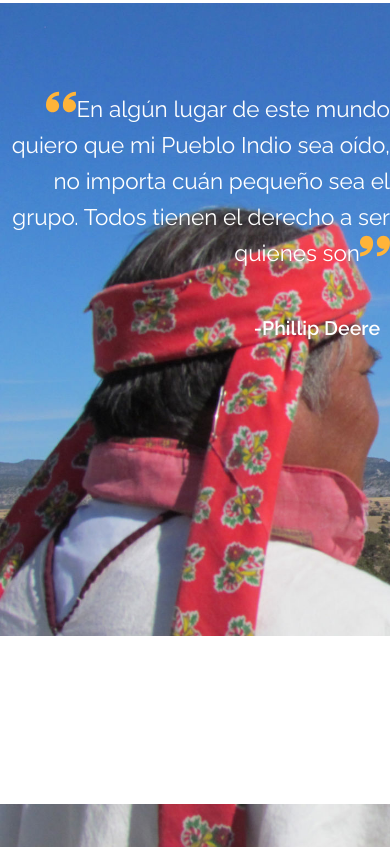
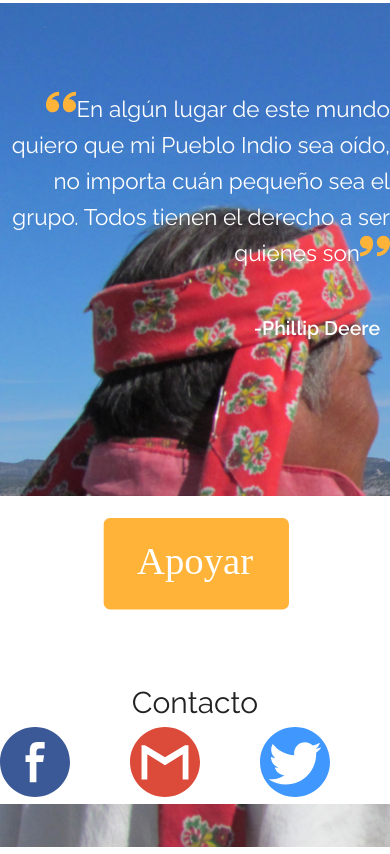
Before and after one commit to marioacc/BowerazaPage, a plain HTML site: page index.html in a window 390 px wide. Shown: the part 4943-5797 px from the top of the page. Drawn offline with Linux system fonts and the light colour scheme.

Commit message:
que onda con esto

```diff
--- a/css/sections/_contacto.sass
+++ b/css/sections/_contacto.sass
@@ -37,8 +37,55 @@
          text-align: right
          padding: 0 30px
          margin-top: -5vh
+         margin-bottom: 10px
          @media screen and (max-width: 500px)
             font-size: 1.3em
             padding: 0 10px
    .canvas
       min-height: 20vh
+      .paypal
+         img
+            max-width: 200px
+            margin:auto
+            margin-top: -3vh
+            margin-left: 20vw
+            @media screen and (max-width: 800px)
+               min-width: 50%
+               max-height: 100px
+            @media screen and (max-width: 500px)
+               margin-left: 25vw
+
+      .contact
+         margin-top: 5vh
+
+      p
+         font-size: 2em
+         text-indent: 0
+         padding: 0
+         display: inline-block
+         margin-top: 2vh
+         margin-right: 10px
+         @media screen and (max-width: 800px)
+            margin-right: 7vw
+            text-align: center
+      strong
+         display: inline-block
+         max-width: 20px
+         font-size: 3em
+         float: left
+         color: $logoColor
+         @media screen and (max-width: 550px)
+            display: none
+      .social-icon
+         max-width: 50px
+         margin: 2vh 2vw
+         @media screen and (max-width: 850px)
+            margin: 2vh 5px
+         @media screen and (max-width: 630px)
+            margin: 2vh 1px
+         @media screen and (max-width: 550px)
+            min-width: 33.33%
+            margin: 0
+         img
+            @media screen and (max-width: 550px)
+               max-height: 70px
--- a/css/sections/_containers.sass
+++ b/css/sections/_containers.sass
@@ -10,6 +10,7 @@ html
     font-size: 62.5%
 .columns
     margin: 0
+
 .container
     margin: auto 0
     min-width: 100%
--- a/index.html
+++ b/index.html
@@ -129,10 +129,20 @@ Todos tienen el derecho a ser quienes son</p>
        <strong>-Phillip Deere</strong>
       </div>
 
-      <div class= "row twelve columns canvas v-center">               <h3></h3>
+      <div class= "row twelve columns canvas v-center">               <div class= "six columns paypal contact">
+            <a class= "twelve columns"><img src= "img/apoyarButton.svg"></a>
+          </div>
+          <div class= "row six columns contact">
+            <p class= "four columns v-center">Contacto</p>
+            <strong class= "one columns v-center">|</strong>
+             <div class= "social-img">
+            <a class= "two columns social-icon"><img src="img/facebookIcon.svg"></a>
+            <a class= "two columns social-icon"><img src="img/gmailIcon.svg"></a>
+              <a class= "two columns social-icon"><img src="img/twitterIcon.svg"></a>
+            </div>
+          </div>
       </div>
-  </div>
-
+   </div>
 <!-- End Document
   –––––––––––––––––––––––––––––––––––––––––––––––––– -->
 </body>
```
Also changed, not shown: css/main.css, 1 other file.
